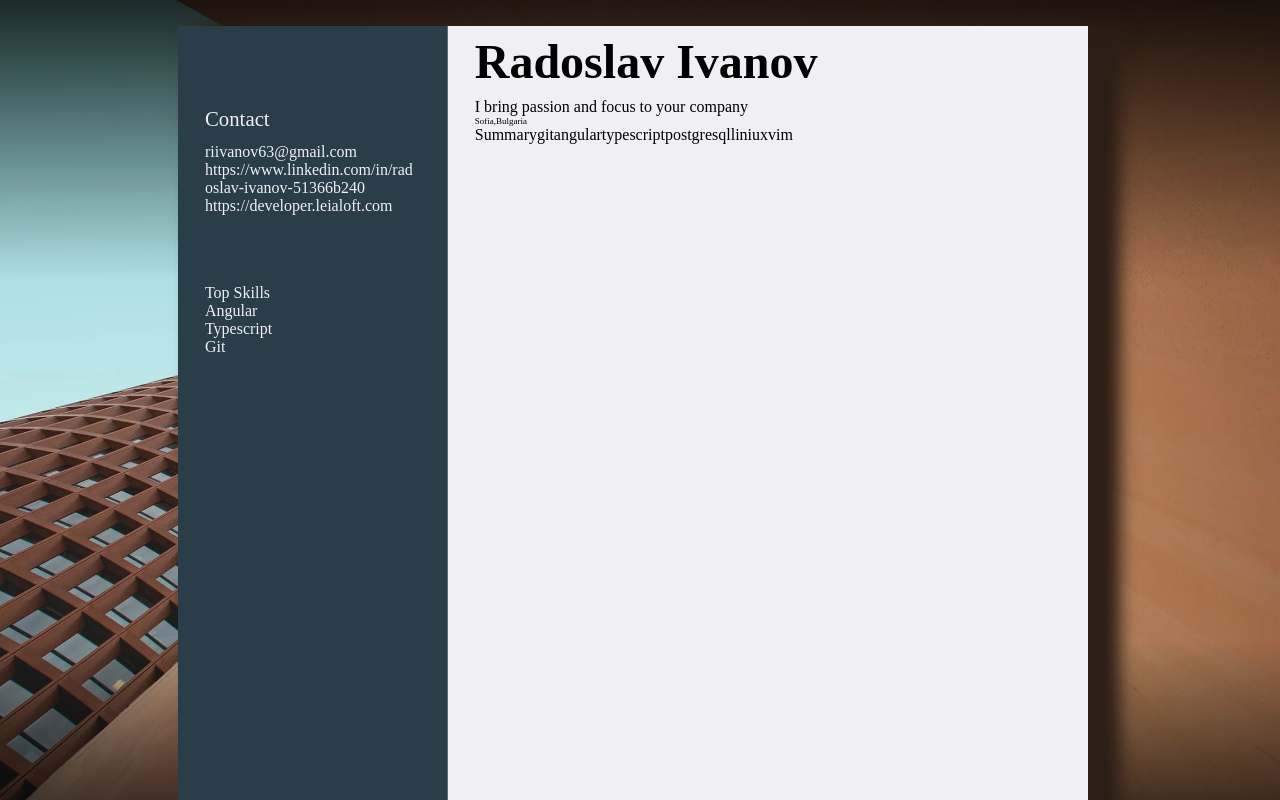
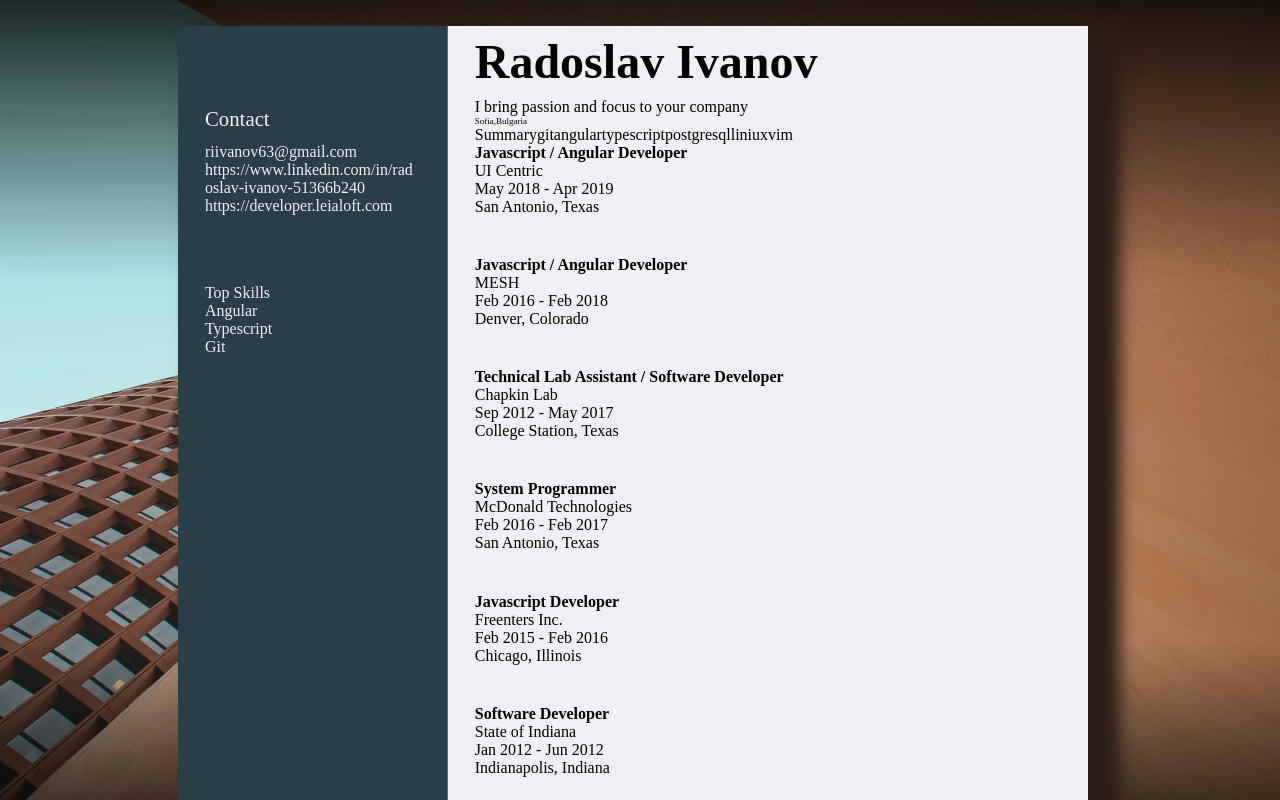
Before and after one commit to riivanov/riivanov.github.io, an Angular app: page / in a window 1280 px wide. Shown: the top 800 px of the page. Built offline with nearby package versions, Linux system fonts and the light colour scheme; a web font is replaced by a local one.

Commit message:
add Location, Duration, DurationPipe; print each experience -contributions

```diff
--- a/src/site/model/experience.interface.ts
+++ b/src/site/model/experience.interface.ts
@@ -1,15 +1,17 @@
+export interface Location {
+  city: string;
+  state: string;
+}
+export interface Duration {
+  from: string;
+  to: string;
+}
 export interface Experience {
-    "company" : string,
-    "position": {
-        "title": string,
-        "duration": {
-            "from" : string,
-            "to" : string
-        },
-        "location": {
-            "city": string,
-            "state": string
-        }
-    },
-    "contributions" : string[]
+  company: string;
+  position: {
+    title: string;
+    duration: Duration;
+    location: Location;
+  };
+  contributions: string[];
 }
--- /dev/null
+++ b/src/site/resume/resume-main-pane/experience/duration.pipe.ts
@@ -0,0 +1,18 @@
+import { DatePipe } from "@angular/common";
+import { Pipe, PipeTransform } from "@angular/core";
+import { Experience } from "src/site/model/experience.interface";
+
+@Pipe({
+  name: "duration",
+})
+export class DurationPipe implements PipeTransform {
+  constructor(private datePipe: DatePipe) {}
+  transform(exp: Experience): string {
+    const dur = exp.position.duration;
+    const from = Date.parse(dur.from);
+    const to = Date.parse(dur.to);
+    const durFrom = this.datePipe.transform(from, `MMM yyyy`);
+    const durTo = this.datePipe.transform(to, `MMM yyyy`);
+    return `${durFrom} - ${durTo}`;
+  }
+}
--- /dev/null
+++ b/src/site/resume/resume-main-pane/experience/experience.component.html
@@ -0,0 +1,4 @@
+<div class="position-title" [innerText]="experience.position.title"></div>
+<div class="company" [innerText]="experience.company"></div>
+<div class="duration" [innerText]="experience | duration"></div>
+<div class="location" [innerText]="loc.city + ', ' + loc.state"></div>
--- /dev/null
+++ b/src/site/resume/resume-main-pane/experience/experience.component.scss
@@ -0,0 +1,8 @@
+:host {
+  height: 100%;
+  flex-direction: column;
+
+  .position-title {
+    font-weight: bold;
+  }
+}
--- /dev/null
+++ b/src/site/resume/resume-main-pane/experience/experience.component.ts
@@ -0,0 +1,22 @@
+import { Component, Input } from "@angular/core";
+import { Experience, Location } from "src/site/model/experience.interface";
+
+@Component({
+  selector: "experience",
+  templateUrl: "./experience.component.html",
+  styleUrls: ["./experience.component.scss"],
+})
+export class ExperienceComponent {
+  _experience: Experience = null;
+  @Input()
+  public set experience(exp: Experience) {
+    this._experience = exp;
+  }
+  public get experience(): Experience {
+    return this._experience;
+  }
+
+  public get loc(): Location {
+    return this.experience.position.location;
+  }
+}
--- a/src/site/resume/resume-main-pane/resume-main-pane.component.html
+++ b/src/site/resume/resume-main-pane/resume-main-pane.component.html
@@ -6,6 +6,7 @@ Soﬁa, Bulgaria
 Summary
 </div> -->
 <about></about>
+<experience [experience]="experience" *ngFor="let experience of experiences"></experience>
 <!-- Special�es not in any par�cular order:
 Debugging
 • C#
--- a/src/site/resume/resume-main-pane/resume-main-pane.component.ts
+++ b/src/site/resume/resume-main-pane/resume-main-pane.component.ts
@@ -1,9 +1,16 @@
-import { Component, OnInit } from '@angular/core';
+import { Component } from "@angular/core";
+import { Experience } from "src/site/model/experience.interface";
+import { ResumeJSONService } from "../resume-json.service";
 
 @Component({
-  selector: 'resume-main-pane',
-  templateUrl: './resume-main-pane.component.html',
-  styleUrls: ['./resume-main-pane.component.scss']
+  selector: "resume-main-pane",
+  templateUrl: "./resume-main-pane.component.html",
+  styleUrls: ["./resume-main-pane.component.scss"],
 })
 export class ResumeMainPaneComponent {
+  public get experiences(): Experience[] {
+    return this.json.resume.experience;
+  }
+
+  constructor(private json: ResumeJSONService) {}
 }
```
Also changed, not shown: src/site/resume/resume.module.ts (+11 -7 lines).
